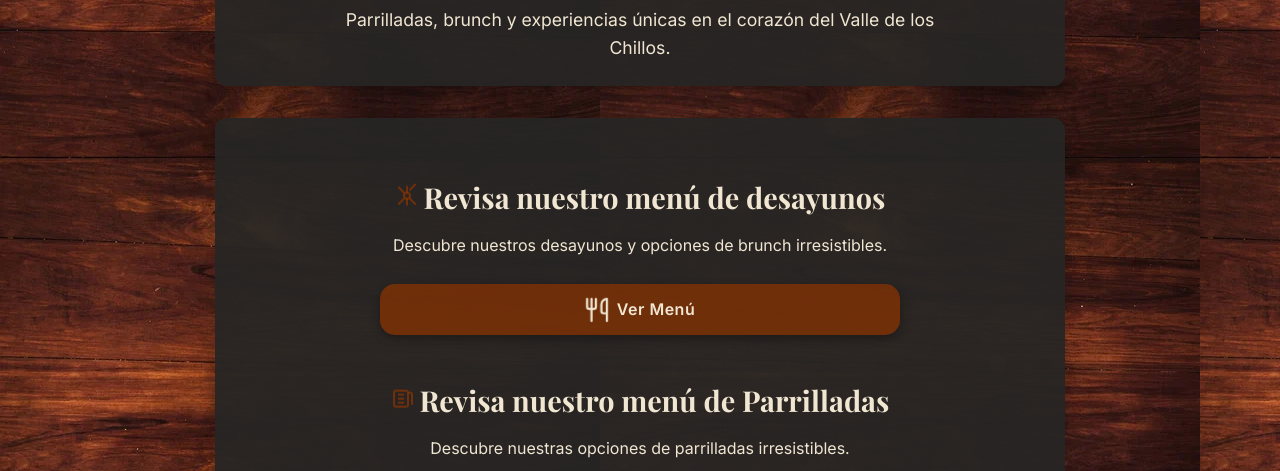
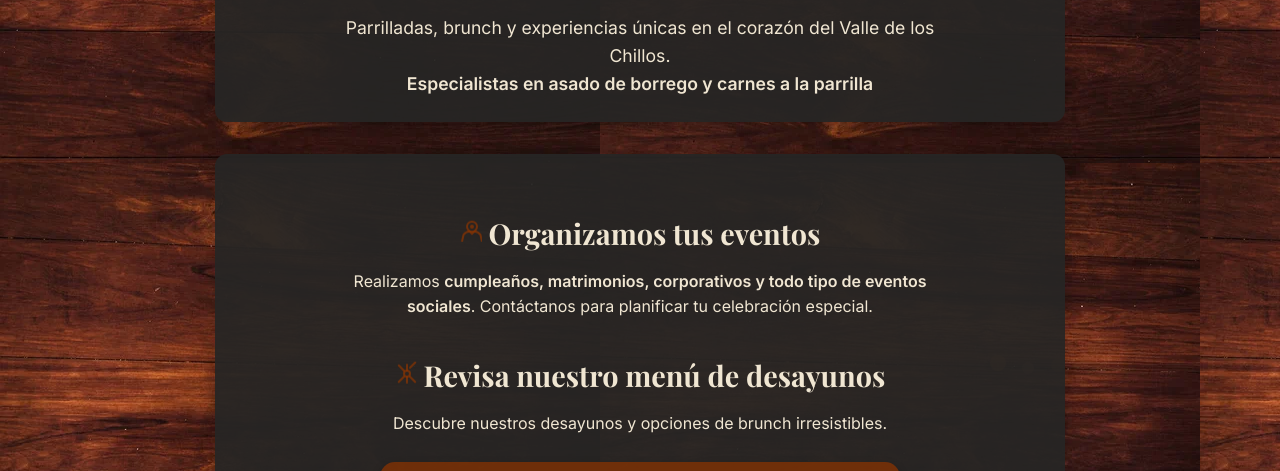
Before and after one commit to matteoiyan/microlandingpage-La-Emiliana-Grill, a plain HTML site: page landing-page/index.html in a window 1280 px wide. Shown: the part 287-758 px from the top of the page. Drawn offline with nearby package versions, Linux system fonts and the light colour scheme.

Commit message:
Actualizacion

```diff
--- a/landing-page/index.html
+++ b/landing-page/index.html
@@ -1,3 +1,4 @@
+<!DOCTYPE html>
 <html lang="es">
 <head>
   <meta charset="utf-8">
@@ -8,10 +9,10 @@
   <link rel="preconnect" href="https://fonts.googleapis.com">
   <link rel="preconnect" href="https://fonts.gstatic.com" crossorigin>
   <link href="https://fonts.googleapis.com/css2?family=Playfair+Display:wght@400;500;600;700&family=Inter:wght@300;400;500;600&display=swap" rel="stylesheet">
-  <meta name="description" content="Desayunos todo el día, brunch y grill en el Tingo. ¡Visítanos!">
-  <meta name="keywords" content="asados, parrilladas, brunch, desayunos, comida, restaurante, Valle de los Chillos, la emiliana grill">
+  <meta name="description" content="Especialistas en asado de borrego y carnes a la parrilla. Desayunos todo el día, brunch y grill en el Tingo. Realizamos cumpleaños, matrimonios, corporativos y todo tipo de eventos sociales. ¡Visítanos!">
+  <meta name="keywords" content="asado de borrego, parrilladas, asados, brunch, desayunos, comida, restaurante, Valle de los Chillos, la emiliana grill, eventos sociales, cumpleaños, matrimonios, corporativos">
   <meta property="og:title" content="La Emiliana Grill - Asados, Brunch y Grill en el Tingo">
-  <meta property="og:description" content="Desayunos todo el día, brunch y grill en el Tingo. ¡Visítanos!">
+  <meta property="og:description" content="Especialistas en asado de borrego y carnes a la parrilla. Realizamos cumpleaños, matrimonios, corporativos y todo tipo de eventos sociales. ¡Visítanos!">
   <meta property="og:image" content="assets/img/logo.png">
   <meta property="og:url" content="https://www.laemilianagrill.com">
   <meta name="theme-color" content="#3c1f0a">
@@ -88,9 +89,25 @@
         <img src="assets/img/logo.png" alt="Logo de La Emiliana Grill" class="logo-image">
     </div>
     <p>Parrilladas, brunch y experiencias únicas en el corazón del Valle de los Chillos.</p>
+    <p class="especialidad"><strong>Especialistas en asado de borrego y carnes a la parrilla</strong></p>
   </header>
 
   <main>
+    <!-- Sección de eventos movida aquí, antes de los menús -->
+    <section class="eventos-section">
+      <h2>
+        <svg class="flotar" width="24" height="24" fill="none" stroke="#F05454" stroke-width="2">
+          <path d="M12 2a5 5 0 0 1 5 5c0 1.38-.56 2.63-1.46 3.53L12 14l-3.54-3.47A5 5 0 0 1 7 7a5 5 0 0 1 5-5z"/>
+          <path d="M2 22l1.64-7.2A8 8 0 0 1 12 12a8 8 0 0 1 8.36 2.8L22 22"/>
+          <circle cx="12" cy="7" r="1">
+            <animate attributeName="fill" values="transparent;#F05454;transparent" dur="2s" repeatCount="indefinite"/>
+          </circle>
+        </svg>
+        Organizamos tus eventos
+      </h2>
+      <p>Realizamos <strong>cumpleaños, matrimonios, corporativos y todo tipo de eventos sociales</strong>. Contáctanos para planificar tu celebración especial.</p>
+    </section>
+
     <section class="menu-section">
     <h2>
       <svg class="flotar" width="24" height="24" fill="none" stroke="#ff9c00" stroke-width="2" stroke-linecap="round" stroke-linejoin="round">
@@ -121,7 +138,7 @@
         </svg>
         Revisa nuestro menú de Parrilladas
       </h2>
-      <p>Descubre nuestras opciones de parrilladas irresistibles.</p>
+      <p>Descubre nuestras opciones de parrilladas irresistibles. <strong>Especialistas en asado de borrego y carnes a la parrilla</strong>.</p>
       <a href="assets/menu/MENU LA EMILIANA GRILL.pdf" class="button" target="_blank">
         <svg class="latir" width="24" height="24" fill="none" stroke="currentColor" stroke-width="2">
           <path d="M8 15a4 4 0 0 0 8 0"/>
@@ -150,7 +167,7 @@
         Haz tu reserva
       </h2>
       <p>Asegura tu mesa y vive una experiencia gourmet inolvidable.</p>
-      <a href="https://wa.me/593980442412" class="button" target="_blank">
+      <a href="https://wa.me/593981902597" class="button" target="_blank">
         <svg width="24" height="24" fill="none" stroke="currentColor" stroke-width="2">
           <rect x="3" y="5" width="18" height="16" rx="2" ry="2"/>
           <line x1="16" y1="3" x2="16" y2="7"/>
@@ -177,7 +194,7 @@
         Encuéntranos
       </h2>
       <p>Visítanos en El Tingo, Valle de los Chillos. ¡Te esperamos con el sabor de la parrilla!</p>
-      <a href="https://www.google.com/maps/place/La+Emiliana+Grill/@-0.2940459,-78.4353918,20.32z/data=!4m14!1m7!3m6!1s0x91d5bd007c8fedc5:0xb6e98fe59c483aac!2sQuinta+Kuri+Wasi!8m2!3d-0.2938334!4d-78.435223!16s%2Fg%2F11m6h48lsk!3m5!1s0x91d5979a6f7def1f:0x3e8d1c4bc516a3bd!8m2!3d-0.2937668!4d-78.4352807!16s%2Fg%2F11thdlb0tj?entry=ttu&g_ep=EgoyMDI1MTAxNC4wIKXMDSoASAFQAw%3D%3D" class="button" target="_blank">
+      <a href="https://www.google.com/maps/place/La+Emiliana+Grill/@-0.2940459,-78.4353918,20.32z/data=!4m14!1m7!3m6!1s0x91d5bd007c8fedc5:0xb6e98fe59c483aac!2sQuinta+Kuri+Wasi!8m2!3d-0.2938334!4d-78.435223!16s%2Fg%2F11m6h48lsk!3m5!1s0x91d5979a6f7def1f:0x3e8d1c4bc516a3bd!8m2!3d-0.2937668!4d-78.4352807!16s%2Fg%2F11thdlb0tj?entry=ttu&g_ep=EgoyMDI5MTAxNC4wIKXMDSoASAFQAw%3D%3D" class="button" target="_blank">
         <svg width="24" height="24" fill="none" stroke="currentColor" stroke-width="2">
           <path d="M21 10c0 6-9 13-9 13S3 16 3 10a9 9 0 1 1 18 0z"/>
           <circle cx="12" cy="10" r="2.5">
```
